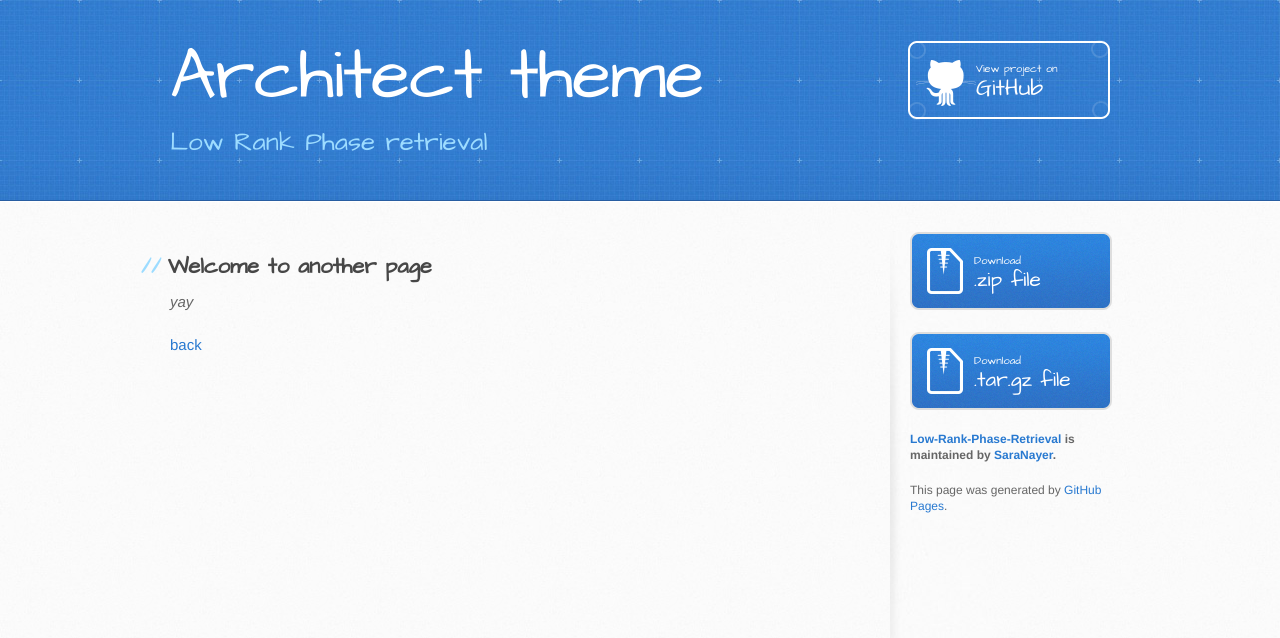
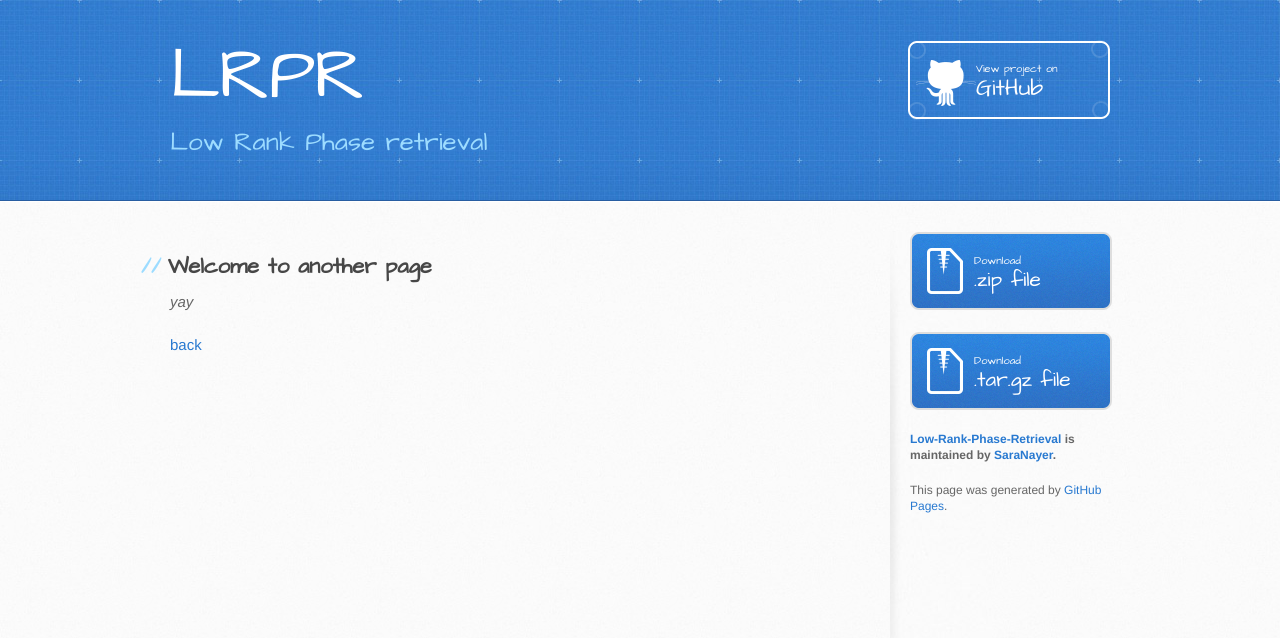
Before and after one commit to SaraNayer/Low-Rank-Phase-Retrieval, a Jekyll site: the page built from another-page.md, in a window 1280 px wide. Shown: the top 638 px of the page. Built offline with Jekyll 4.4.1, drawn with Linux system fonts in a browser that asks for light colours; our own code applies the rules of GitHub Pages for plain Markdown files.

Commit message:
Update _config.yml

```diff
--- a/_config.yml
+++ b/_config.yml
@@ -1,4 +1,4 @@
-title: Architect theme
+title: LRPR
 description: Low Rank Phase retrieval
 show_downloads: true
 google_analytics:
```
